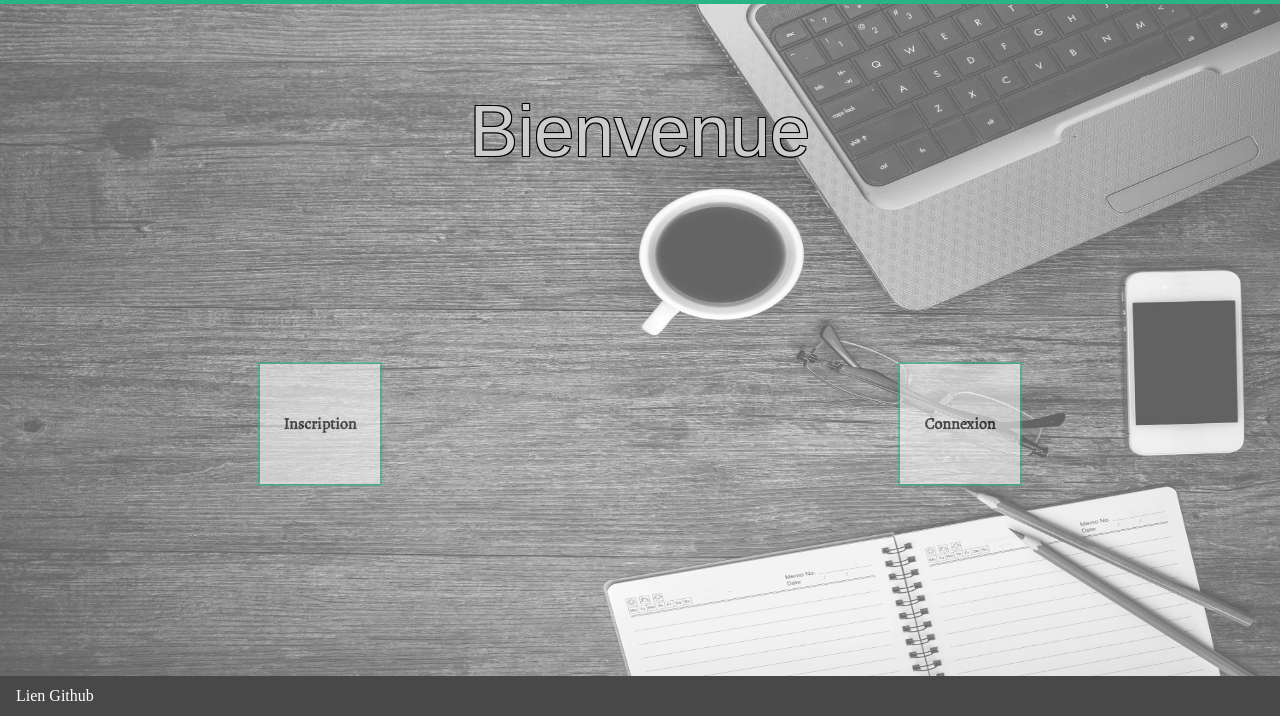
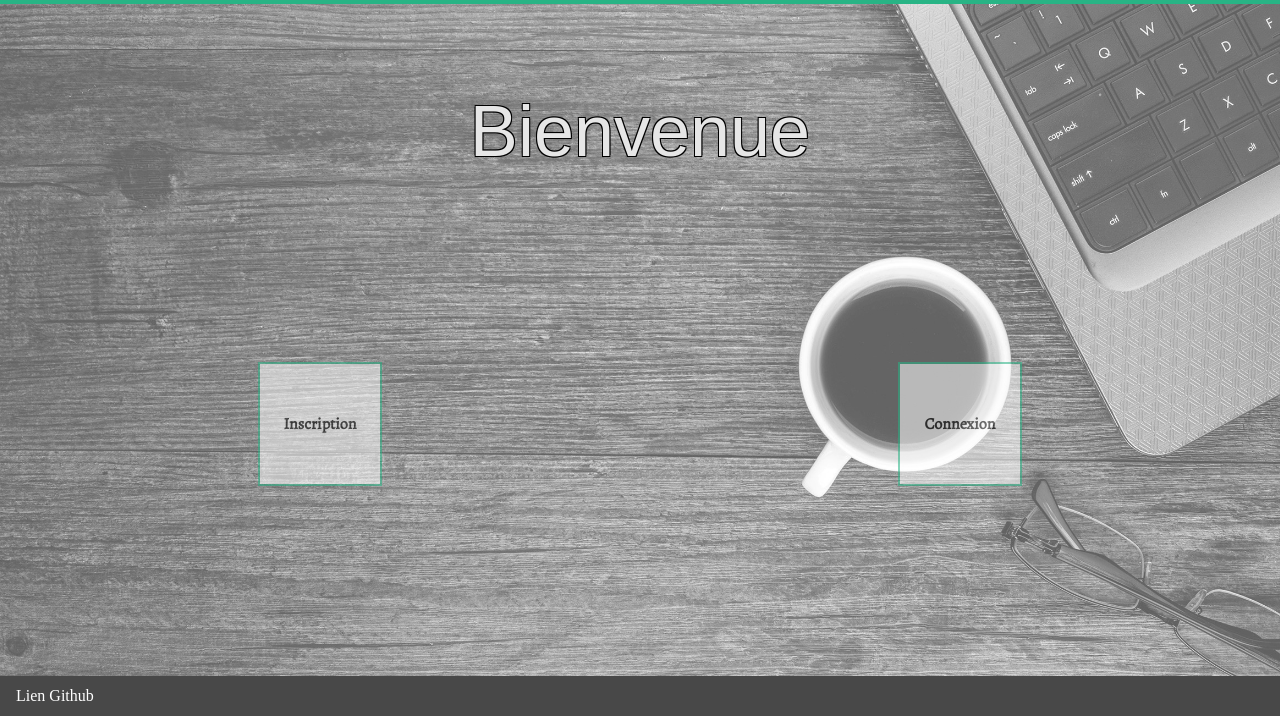
Before and after one commit to GabrielNOIRET/Projet_Kanban, a PHP site: page /page_index.php in a window 1280 px wide. Shown: the part 80-801 px from the top of the page. Run offline with PHP 8.4, Linux system fonts and the light colour scheme; some libraries are stand-ins or nearby versions; some web fonts are replaced.

Commit message:
Effet image font

```diff
--- a/pages_web/page_index.php
+++ b/pages_web/page_index.php
@@ -23,10 +23,25 @@
         <a class="bouton" href="page_inscription.php">Inscription</a>
           <!--lien vers la page de connection-->
         <a class="bouton" href="page_connexion.php">Connexion</a>
+
       </div>
     </div>
 
    <!-- ajouter footer : lien vers le github de notre travail-->
     <?php include 'element_page/footer.php'; ?>
+        <script src='http://cdnjs.cloudflare.com/ajax/libs/jquery/2.1.3/jquery.min.js'></script>
+      <script>$(document).ready(function() {
+        var movementStrength = 55;
+        var height = movementStrength / $(window).height();
+        var width = movementStrength / $(window).width();
+        $("#section_img").mousemove(function(e){
+          var pageX = e.pageX - ($(window).width() / 2);
+          var pageY = e.pageY - ($(window).height() / 2);
+          var newvalueX = width * pageX * -1 - 55;
+          var newvalueY = height * pageY * -1 - 50;
+          $('#section_img').css("background-position", newvalueX+"px     "+newvalueY+"px");
+    });
+    });
+    </script>
   </body>
 </html>
--- a/pages_web/style.css
+++ b/pages_web/style.css
@@ -40,8 +50,9 @@ background-color:#C9C9C9;
 	display: flex;
 	flex-direction: column;
 	height: 84.0vh;
-background-image: url('Images/O7MF5N0.jpg');
-background-size: 100% 100%;
+  background:url(Images/O7MF5N0.jpg) -25px -50px;
+  z-index:0;
+  background-size: calc(125% + 50px);
 	}
 
 #bienvenue {
@@ -49,14 +60,19 @@ background-size: 100% 100%;
   justify-content: center;
   align-items: flex-end;
   height: 25vh;
-  color: rgba(255, 255, 255, 0.8);;
+  color: rgba(255, 255, 255, 0.9);;
   font-family: 'Muli', sans-serif;
   font-size: 4.5em;
   text-shadow: #000000 1px 1px, #000000 -1px 1px, #000000 -1px -1px, #000000 1px -1px;
+	}
 
+  #bar_verte{
+    background-color: #28B485;
+    height:0.5vh;
+  }
 
+/*----- Section page d'acceuil -----*/
 
-}
 #boutons{
   display: flex;
   justify-content: space-around;
```
Also changed, not shown: other parts of pages_web/style.css (+32 -24 lines). Lines whose indentation alone changed are shown as unchanged.
